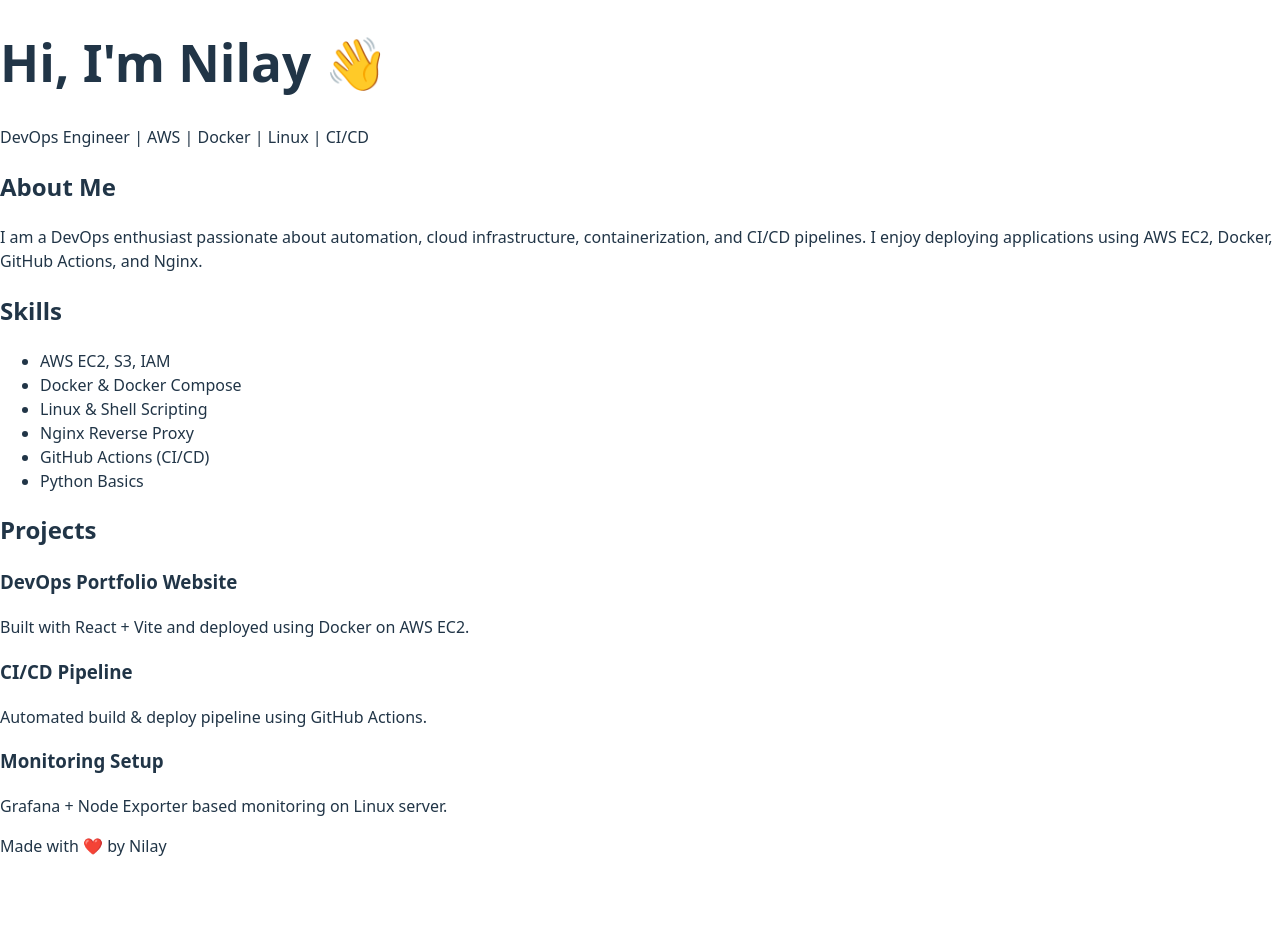
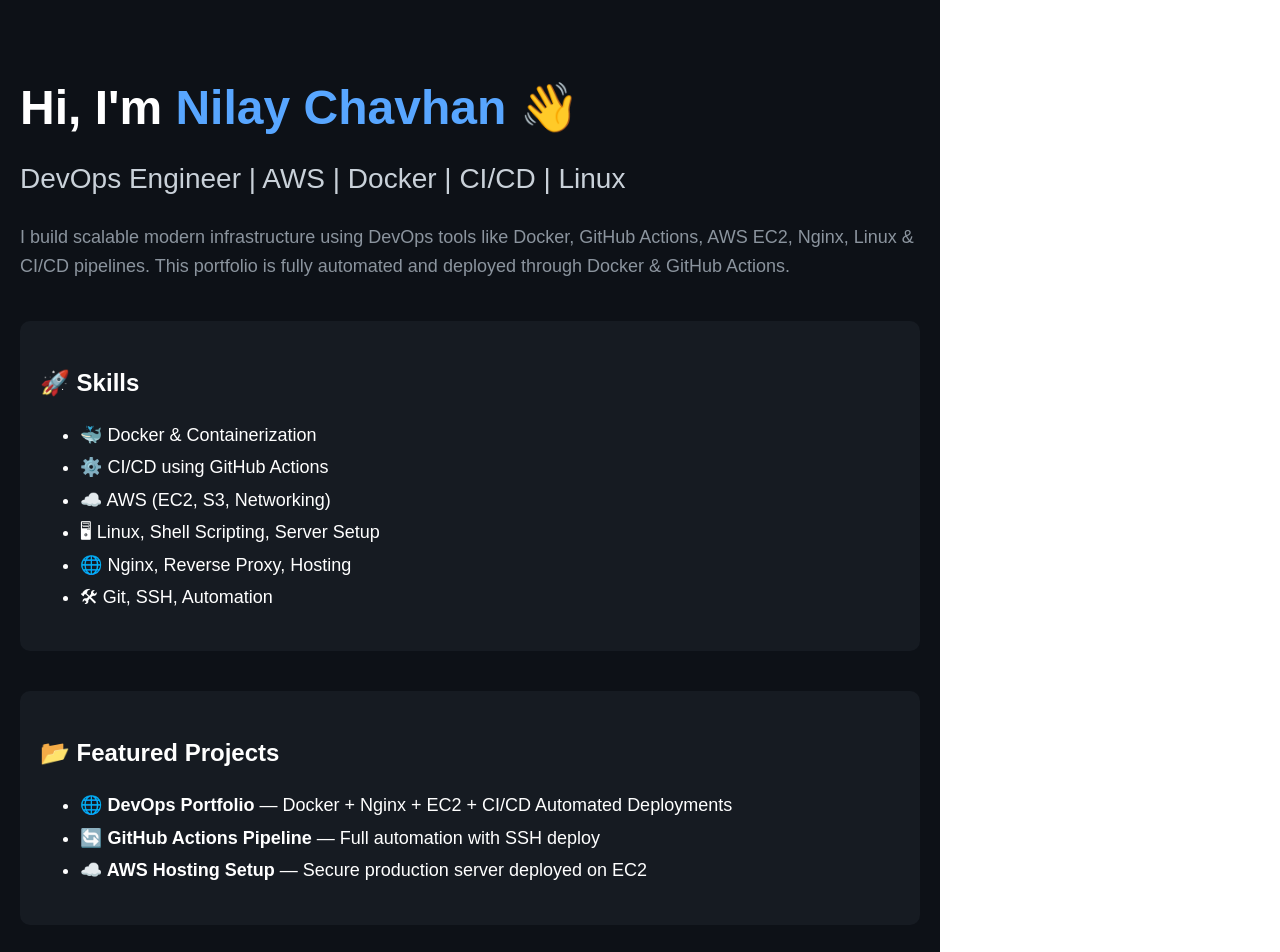
Before and after one commit to nilay866/my-portfolio, a React (Vite) app: page / in a window 1280 px wide. Shown: the top 952 px of the page. Before the commit the page ends 874 px from the top, so only its background shows below. Built offline with nearby package versions, Linux system fonts and the light colour scheme.

Commit message:
Added professional portfolio UI

```diff
--- a/src/App.jsx
+++ b/src/App.jsx
@@ -1,56 +1,75 @@
-import "./App.css";
+function App() {
+  return (
+    <div style={{
+      fontFamily: "Arial, sans-serif",
+      backgroundColor: "#0d1117",
+      color: "white",
+      minHeight: "100vh",
+      padding: "50px 20px",
+    }}>
 
-export default function App() {
-  return (
-    <div className="container">
-      <header>
-        <h1>Hi, I'm Nilay 👋</h1>
-        <p>DevOps Engineer | AWS | Docker | Linux | CI/CD</p>
-      </header>
+      <div style={{ maxWidth: "900px", margin: "auto" }}>
 
-      <section>
-        <h2>About Me</h2>
-        <p>
-          I am a DevOps enthusiast passionate about automation, cloud infrastructure,
-          containerization, and CI/CD pipelines. I enjoy deploying applications
-          using AWS EC2, Docker, GitHub Actions, and Nginx.
+        {/* Header */}
+        <h1 style={{ fontSize: "48px", fontWeight: "bold", marginBottom: "10px" }}>
+          Hi, I'm <span style={{ color: "#58a6ff" }}>Nilay Chavhan 👋</span>
+        </h1>
+
+        <h2 style={{ fontSize: "28px", fontWeight: "normal", color: "#c9d1d9" }}>
+          DevOps Engineer | AWS | Docker | CI/CD | Linux
+        </h2>
+
+        <p style={{ fontSize: "18px", marginTop: "20px", lineHeight: "1.6", color: "#8b949e" }}>
+          I build scalable modern infrastructure using DevOps tools like Docker, GitHub Actions,
+          AWS EC2, Nginx, Linux & CI/CD pipelines.
+          This portfolio is fully automated and deployed through Docker & GitHub Actions.
         </p>
-      </section>
 
-      <section>
-        <h2>Skills</h2>
-        <ul>
-          <li>AWS EC2, S3, IAM</li>
-          <li>Docker & Docker Compose</li>
-          <li>Linux & Shell Scripting</li>
-          <li>Nginx Reverse Proxy</li>
-          <li>GitHub Actions (CI/CD)</li>
-          <li>Python Basics</li>
-        </ul>
-      </section>
-
-      <section>
-        <h2>Projects</h2>
-
-        <div className="card">
-          <h3>DevOps Portfolio Website</h3>
-          <p>Built with React + Vite and deployed using Docker on AWS EC2.</p>
+        {/* Skills Section */}
+        <div style={{
+          marginTop: "40px",
+          padding: "20px",
+          backgroundColor: "#161b22",
+          borderRadius: "10px",
+        }}>
+          <h3 style={{ fontSize: "24px", marginBottom: "15px" }}>🚀 Skills</h3>
+          <ul style={{ fontSize: "18px", lineHeight: "1.8" }}>
+            <li>🐳 Docker & Containerization</li>
+            <li>⚙️ CI/CD using GitHub Actions</li>
+            <li>☁️ AWS (EC2, S3, Networking)</li>
+            <li>🖥 Linux, Shell Scripting, Server Setup</li>
+            <li>🌐 Nginx, Reverse Proxy, Hosting</li>
+            <li>🛠 Git, SSH, Automation</li>
+          </ul>
         </div>
 
-        <div className="card">
-          <h3>CI/CD Pipeline</h3>
-          <p>Automated build & deploy pipeline using GitHub Actions.</p>
+        {/* Projects */}
+        <div style={{
+          marginTop: "40px",
+          padding: "20px",
+          backgroundColor: "#161b22",
+          borderRadius: "10px",
+        }}>
+          <h3 style={{ fontSize: "24px", marginBottom: "15px" }}>📂 Featured Projects</h3>
+
+          <ul style={{ fontSize: "18px", lineHeight: "1.8" }}>
+            <li><b>🌐 DevOps Portfolio</b> — Docker + Nginx + EC2 + CI/CD Automated Deployments</li>
+            <li><b>🔄 GitHub Actions Pipeline</b> — Full automation with SSH deploy</li>
+            <li><b>☁️ AWS Hosting Setup</b> — Secure production server deployed on EC2</li>
+          </ul>
         </div>
 
-        <div className="card">
-          <h3>Monitoring Setup</h3>
-          <p>Grafana + Node Exporter based monitoring on Linux server.</p>
+        {/* Contact */}
+        <div style={{ marginTop: "40px", textAlign: "center" }}>
+          <h3 style={{ fontSize: "24px" }}>📬 Contact</h3>
+          <p style={{ fontSize: "18px", color: "#8b949e" }}>
+            Email: <b>nilaychavhan@gmail.com</b>
+          </p>
         </div>
-      </section>
 
-      <footer>
-        <p>Made with ❤️ by Nilay</p>
-      </footer>
+      </div>
     </div>
   );
 }
+
+export default App;
```
